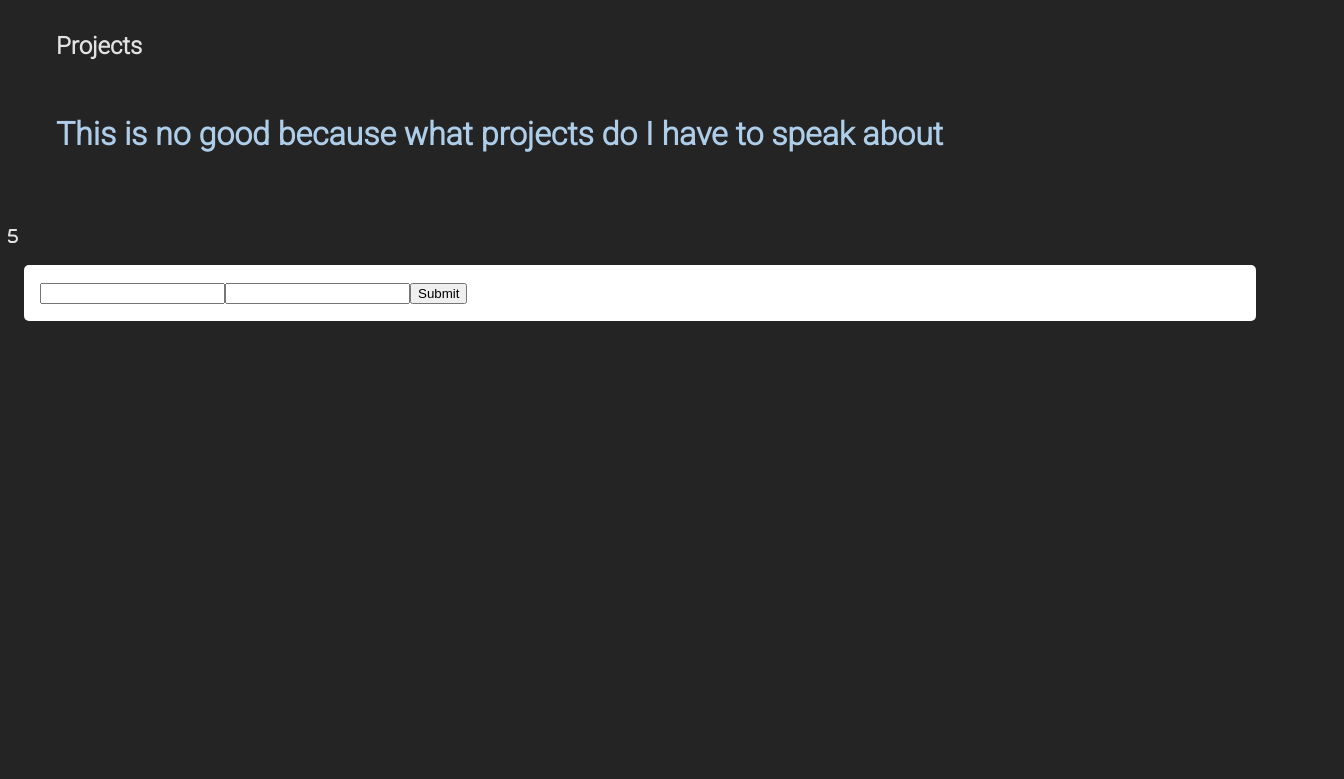
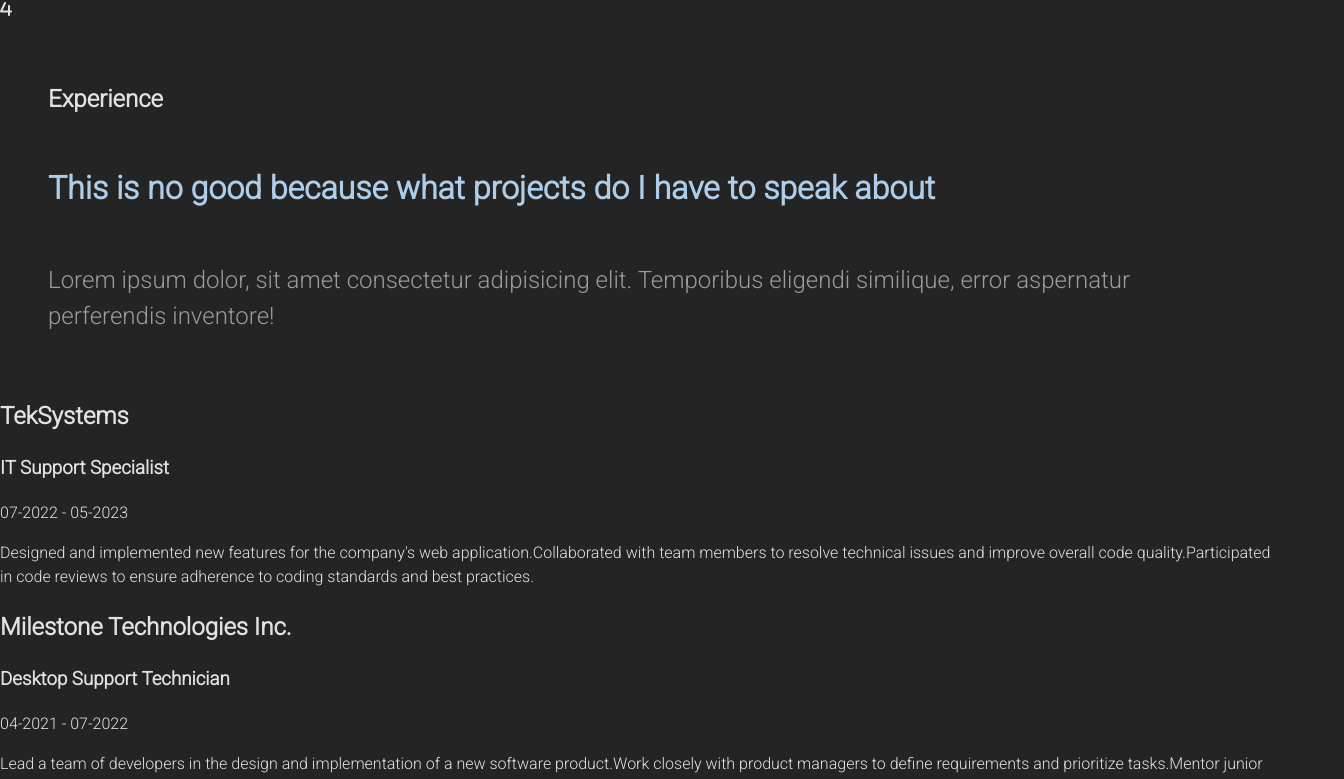
Before and after one commit to MNRSkills/single-page-portfolio, a React (Vite) app: page / in a window 1280 px wide. Shown: the part 1999-2778 px from the top of the page, 1344 px wide, since content can reach past the window. Before the commit the page ends 2336 px from the top, so only its background shows below. Built offline with nearby package versions, Linux system fonts and the light colour scheme.

Commit message:
adding responsivness and looking into email

```diff
--- /dev/null
+++ b/expHist.json
@@ -0,0 +1,37 @@
+{
+  "work_history": [
+    {
+      "company": "TekSystems",
+      "position": "IT Support Specialist",
+      "start_date": "07-2022",
+      "end_date": "05-2023",
+      "responsibilities": [
+        "Designed and implemented new features for the company's web application.",
+        "Collaborated with team members to resolve technical issues and improve overall code quality.",
+        "Participated in code reviews to ensure adherence to coding standards and best practices."
+      ]
+    },
+    {
+      "company": "Milestone Technologies Inc.",
+      "position": "Desktop Support Technician",
+      "start_date": "04-2021",
+      "end_date": "07-2022",
+      "responsibilities": [
+        "Lead a team of developers in the design and implementation of a new software product.",
+        "Work closely with product managers to define requirements and prioritize tasks.",
+        "Mentor junior team members to improve their technical skills and career growth."
+      ]
+    },
+    {
+      "company": "Security Industries Specialists, Inc.",
+      "position": "SOC Operator",
+      "start_date": "12-2019",
+      "end_date": "04-2021",
+      "responsibilities": [
+        "Lead a team of developers in the design and implementation of a new software product.",
+        "Work closely with product managers to define requirements and prioritize tasks.",
+        "Mentor junior team members to improve their technical skills and career growth."
+      ]
+    }
+  ]
+}
--- a/src/App.jsx
+++ b/src/App.jsx
@@ -1,6 +1,6 @@
 import { useState, useEffect } from "react";
 import Navbar from "./Components/Layout/navbar";
-import { Logo } from "./Components/styled /StyledNav";
+import { Logo, ResponsiveNav } from "./Components/styled /StyledNav";
 import About from "./Components/Scroll/about";
 import Skill from "./Components/Scroll/skills";
 import Projects from "./Components/Scroll/projects";
@@ -15,7 +15,7 @@
   fa3,
   fa4,
   fa5,
-  faEllipsis,
+  faEllipsisVertical,
 } from "@fortawesome/free-solid-svg-icons";
 
 // styled components
@@ -30,7 +30,6 @@
 function App() {
   const [count, setCount] = useState(0);
   const [navTog, setNavTog] = useState(false);
-  console.log(count);
 
   const togEllip = () => {
     console.log("clicked");
@@ -38,7 +37,6 @@
   };
 
   useEffect(() => {
-    // window.addEventListener("click", togEllip);
     window.addEventListener("resize", () => {
       setCount(window.innerWidth);
     });
@@ -46,13 +44,22 @@
 
   return (
     <AppStyled>
-      {/* Verical navbar with Image stationary */}
-      {820 < count | navTog == true ? (
-        <Navbar />
+      {/* Verical navbar with Image stationary used for dropdown  */}
+      {(821 < count) | navTog ? (
+        <Navbar toggle={togEllip} />
       ) : (
-        <FontAwesomeIcon icon={faEllipsis} size="2xl" onClick={togEllip} />
+        <ResponsiveNav>
+          <h1>MNRDev</h1>
+          <div className="icon">
+            <FontAwesomeIcon
+              icon={faEllipsisVertical}
+              size="2xl"
+              onClick={togEllip}
+            />
+          </div>
+        </ResponsiveNav>
       )}
-      {820 < count ? <Logo /> : null}
+      {821 < count ? <Logo /> : null}
       {/* Main content area */}
       <Main>
         <Section>
--- a/src/Components/Layout/navbar.jsx
+++ b/src/Components/Layout/navbar.jsx
@@ -1,9 +1,10 @@
 import React from "react";
 import { Nav, List } from "../styled /StyledNav";
 
-const Navbar = () => {
+const Navbar = (props) => {
+  console.log(props);
   return (
-    <Nav>
+    <Nav onClick={() => props.toggle()}>
       <List>
         <li>
           {" "}
--- /dev/null
+++ b/src/Components/Layout/worHist.jsx
@@ -0,0 +1,15 @@
+import React from "react";
+import { JobContainer } from "../styled /StyledExp";
+
+const WorkHistory = ({ work }) => {
+  return (
+    <JobContainer>
+      <h2>{work.company}</h2>
+      <h3>{work.position}</h3>
+      <span>{work.start_date}</span> - <span>{work.end_date}</span>
+      <p>{work.responsibilities}</p>
+    </JobContainer>
+  );
+};
+
+export default WorkHistory;
--- a/src/Components/Scroll/projects.jsx
+++ b/src/Components/Scroll/projects.jsx
@@ -1,13 +1,27 @@
 // create a arrow commponent called projects
 import React from "react";
+import { work_history } from "../../../expHist.json";
 import { HeaderStyled } from "../styled /StyledMain";
+import WorkHistory from "../Layout/worHist";
+import { WorkHistoryStyled } from "../styled /StyledExp";
 
 const Projects = () => {
   return (
-    <HeaderStyled id="pro">
-      <h1>Projects</h1>
-      <h2>This is no good because what projects do I have to speak about</h2>
-    </HeaderStyled>
+    <>
+      <HeaderStyled id="pro">
+        <h1>Experience</h1>
+        <h2>This is no good because what projects do I have to speak about</h2>
+        <p>
+          Lorem ipsum dolor, sit amet consectetur adipisicing elit. Temporibus
+          eligendi similique, error aspernatur perferendis inventore!
+        </p>
+      </HeaderStyled>
+      <WorkHistoryStyled>
+        {work_history.map((work, index) => {
+          return <WorkHistory work={work} key={index} />;
+        })}
+      </WorkHistoryStyled>
+    </>
   );
 };
 
--- a/src/Components/Scroll/skills.jsx
+++ b/src/Components/Scroll/skills.jsx
@@ -1,11 +1,13 @@
 //  create a arrow commponent called skills
 import React, { useState, useEffect } from "react";
+import { faChevronDown, faChevronUp } from "@fortawesome/free-solid-svg-icons";
 import {
   SkillCoStyled,
   SkillsStyled,
   SkillList,
 } from "../styled /StyledSkills";
 import { HeaderStyled } from "../styled /StyledMain";
+import { FontAwesomeIcon } from "@fortawesome/react-fontawesome";
 
 const Skills = () => {
   const [techDropDown, setTechDropDown] = useState(false);
@@ -40,7 +42,6 @@
     //     console.log("goodbye")
     // )
     // }
-
     //   const timer = setTimeout(() => {
     //     setTechDropDown(false);
     //     setSoftDropDown(false);
@@ -59,7 +60,13 @@
 
       <SkillsStyled>
         <h2>Techinical Skills</h2>
-        <button onClick={techToggle}>See More</button>
+        <button onClick={techToggle}>
+          {techDropDown ? (
+            <FontAwesomeIcon icon={faChevronUp} />
+          ) : (
+            <FontAwesomeIcon icon={faChevronDown} />
+          )}
+        </button>
         {techDropDown ? (
           <SkillList>
             <li>HTML</li>
@@ -73,7 +80,13 @@
       </SkillsStyled>
       <SkillsStyled>
         <h2>Soft Skills</h2>
-        <button onClick={softToggle}>See More</button>
+        <button onClick={softToggle}>
+          {softDropDown ? (
+            <FontAwesomeIcon icon={faChevronUp} />
+          ) : (
+            <FontAwesomeIcon icon={faChevronDown} />
+          )}
+        </button>
         {softDropDown ? (
           <SkillList>
             <li>Customer Service</li>
@@ -87,7 +100,13 @@
       </SkillsStyled>
       <SkillsStyled>
         <h2>Certifications</h2>
-        <button onClick={certToggle}>See More</button>
+        <button onClick={certToggle}>
+          {certDropDown ? (
+            <FontAwesomeIcon icon={faChevronUp} />
+          ) : (
+            <FontAwesomeIcon icon={faChevronDown} />
+          )}
+        </button>
         {certDropDown ? (
           <SkillList>
             <li>CompTIA A+</li>
@@ -99,7 +118,13 @@
       </SkillsStyled>
       <SkillsStyled>
         <h2>Toolset</h2>
-        <button onClick={toolToggle}>See More</button>
+        <button onClick={toolToggle}>
+          {toolDropDown ? (
+            <FontAwesomeIcon icon={faChevronUp} />
+          ) : (
+            <FontAwesomeIcon icon={faChevronDown} />
+          )}
+        </button>
         {toolDropDown ? (
           <SkillList>
             <li>Git</li>
--- a/src/Components/styled /StyledApp.jsx
+++ b/src/Components/styled /StyledApp.jsx
@@ -15,7 +15,7 @@
     flex-direction: column;
     justify-content: center;
     align-items: center;
-
+    width: 100%;
 
 
 
@@ -28,6 +28,7 @@
 
   }
   @media (max-width: 1008px) {
+    width: 100%;
     // q: show me a grid area way of layout
 
   }
@@ -35,7 +36,7 @@
 
 export const Main = styled.div`
   grid-area: main;
-  padding: 1rem;
+  padding-top: 1rem;
   background-color: #1a1a1a;
   height: 100vh;
   overflow-y: scroll;
@@ -51,22 +52,18 @@
     color: #aecde8;
     @media (max-width: 768px) {
       font-size: 2rem;
+      width: 100%;
     }
   }
 
   h2 {
     font-size: 2rem;
     color: #aecde8;
-
-    @media (max-width: 768px) {
-
-      font-size: 1.5rem;
-    }
   }
 
   @media (max-width: 820px) {
     padding: 40px 0;
-
+    width: 100%;
 
 
 }`;
--- /dev/null
+++ b/src/Components/styled /StyledExp.jsx
@@ -0,0 +1,78 @@
+import styled from "styled-components";
+
+export const WorkHistoryStyled = styled.div`
+  position: relative;
+  max-width: 1200px;
+  margin: 0 auto;
+  ::after {
+    content: "";
+    position: absolute;
+    width: 1px;
+    top: 0;
+    bottom: 0;
+    left: 10%;
+    transform: translateX(-50%);
+    background: #fff;
+    &:hover::after {
+      background: #aecde8;
+    }
+  }
+`;
+
+export const JobContainer = styled.div`
+  position: relative;
+  padding: 1rem 0;
+  margin: 1rem auto;
+  width: 80%;
+  ::after {
+    content: "";
+    position: absolute;
+    width: 15px;
+    height: 15px;
+    right: -17px;
+    top: 55px;
+    left: 5%;
+    background-color: white;
+    border: 4px solid #aecde8;
+    border-radius: 50%;
+    z-index: 1;
+    cursor: pointer;
+    &_:hover {
+        background-color: #ff9f55;
+        border: 4px solid white;
+
+    }
+  }
+
+  h2{
+    cursor: pointer;
+  }
+
+  h3 {
+    cursor: pointer;
+    font-size: 1.5rem;
+    margin: 0;
+    padding: 0;
+  }
+
+
+  p {
+    margin-left: 10%;
+    padding: 0;
+    font-size: 1.2rem;
+    line-height: 1.5;
+    width: 100%;
+    text-align: left;
+
+
+    @media (max-width: 768px) {
+        font-size: 1rem;
+    }
+
+  }
+  @media (max-width: 390px) {
+    h2{
+      font-size: 1.5rem;
+
+    }
+`;
--- a/src/Components/styled /StyledNav.jsx
+++ b/src/Components/styled /StyledNav.jsx
@@ -9,12 +9,18 @@
 
   @media (max-width: 1008px) {
     padding: 0;
-    background: green;
+
 
     ul {
       padding: 0;
     }
   }
+
+  @media (max-width: 820px) {
+    padding: 0;
+    width: 100%;
+    background: #1a1a1a;
+    font-size: .4rem;
 `;
 
 export const List = styled.ul`
@@ -43,7 +49,7 @@
   }
 
   @media (max-width: 768px) {
-    background-color: red;
+
   }
 `;
 
@@ -89,3 +95,26 @@
     height: 250px;
   }
 `;
+
+export const ResponsiveNav = styled.div`
+  display: flex;
+  justify-content: space-between;
+  align-items: center;
+  padding: 0.5rem 2rem;
+  width: 100%;
+  background: #1a1a1a;
+  color: #1a1a1a;
+
+  h1 {
+    font-weight: 900;
+    font-size: 2.5rem;
+    color: #aecde8;
+    margin-left: 1.5rem;
+  }
+
+  .icon {
+    margin-right: 2.5rem;
+    color: #fff;
+  }
+
+  `;
--- a/src/index.css
+++ b/src/index.css
@@ -9,6 +9,10 @@
   color-scheme: light dark;
   color: rgba(255, 255, 255, 0.87);
   background-color: #242424;
+}
+
+body{
+  margin:0;
 }
 /* font-synthesis: none;
   text-rendering: optimizeLegibility;
```
Lines whose indentation alone changed are shown as unchanged.
